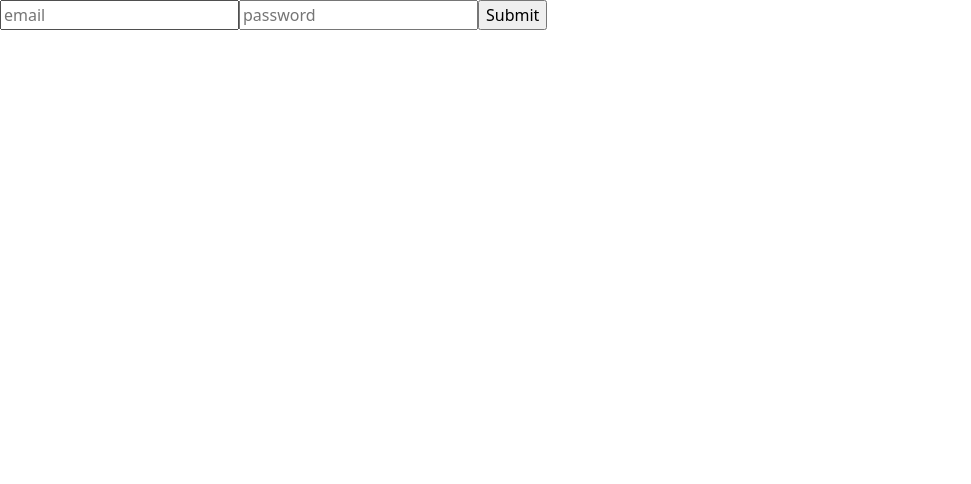
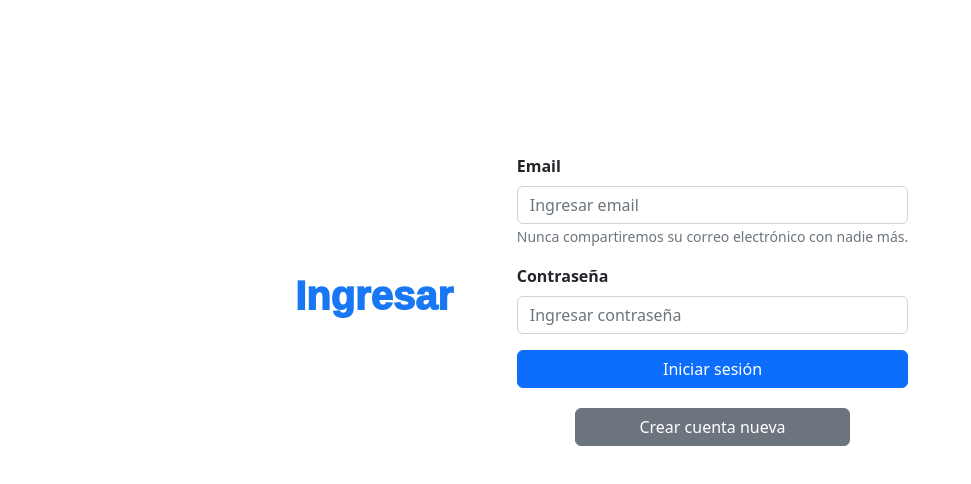
Before and after one commit to rodrigoc89/House-of-Dev-, a React (Vite) app in the folder client/: page /login in a window 1280 px wide. Shown: the top 484 px of the page, without its empty margins (0-971 px from the left). Built offline with nearby package versions, Linux system fonts and the light colour scheme.

Commit message:
feat estilos navbar login

```diff
--- a/client/src/ components/login.jsx
+++ /dev/null
@@ -1,51 +0,0 @@
-import React, { useState } from "react";
-import axios from "axios";
-import { useNavigate } from "react-router-dom";
-const Login = () => {
-  const [email, setEmail] = useState("");
-  const [password, setPassword] = useState("");
-  const navigate = useNavigate();
-
-  const handleSubmit = (e) => {
-    e.preventDefault();
-    console.log(email, password);
-    axios
-      .post(
-        "http://localhost:3001/api/user/login",
-        {
-          email: email,
-          password: password,
-        },
-        { withCredentials: true }
-      )
-      .then((res) => {
-        navigate("/");
-      })
-      .catch((error) => console.log(error, "no funciona"));
-  };
-
-  return (
-    <div>
-      <form onSubmit={handleSubmit}>
-        <label htmlFor="Email"></label>
-        <input
-          type="email"
-          name="Email"
-          required={true}
-          placeholder="email"
-          onChange={(e) => setEmail(e.target.value)}
-        />
-        <input
-          type="password"
-          name="password"
-          required={true}
-          placeholder="password"
-          onChange={(e) => setPassword(e.target.value)}
-        />
-        <input type="submit" name="register" />
-      </form>
-    </div>
-  );
-};
-
-export default Login;
--- /dev/null
+++ b/client/src/ components/login/login.css
@@ -0,0 +1,3 @@
+body{
+    background-color:#FE4236 ;
+}
--- /dev/null
+++ b/client/src/ components/login/login.jsx
@@ -0,0 +1,66 @@
+import React, { useState } from "react";
+import axios from "axios";
+import { Link, useNavigate } from "react-router-dom";
+import Button from 'react-bootstrap/Button';
+import Form from 'react-bootstrap/Form';
+import { useDispatch } from "react-redux";
+import { setUser } from "../state/user";
+
+const Login = () => {
+  const [email, setEmail] = useState("");
+  const [password, setPassword] = useState("");
+  const navigate = useNavigate();
+  const dispatch= useDispatch()
+
+  const handleSubmit = (e) => {
+    e.preventDefault();
+    console.log(email, password);
+    axios
+      .post(
+        "http://localhost:3001/api/user/login",
+        {
+          email: email,
+          password: password,
+        },
+        { withCredentials: true }
+      )
+      .then((data) => {
+        dispatch(setUser(data))
+        console.log(data);
+        navigate("/");
+      })
+      .catch((error) => console.log(error, "no funciona"));
+  };
+
+  return (
+    <>
+    <div style={{backgroundColor:"white", height:"370px", width:"50%", display:"flex", alignItems:"center", marginTop:"9%",marginLeft:"22%", justifyContent:"center", borderRadius:"20px"}}>
+    <h1 style={{marginRight:"10%", fontWeight:"1000", fontSize:"250%", fontFamily:"sans-serif", color:"#1877f2"}}>Ingresar</h1>
+    <Form  onSubmit={handleSubmit}>
+
+      <Form.Group className="mb-3" controlId="formBasicEmail">
+        <Form.Label style={{fontWeight:"bold"}}>Email</Form.Label>
+        <Form.Control onChange={(e) => setEmail(e.target.value)} type="email" placeholder="Ingresar email"/>
+        <Form.Text className="text-muted">
+        Nunca compartiremos su correo electrónico con nadie más.
+        </Form.Text>
+      </Form.Group>
+      <Form.Group className="mb-3" controlId="formBasicPassword">
+        <Form.Label style={{fontWeight:"bold"}}>Contraseña</Form.Label>
+        <Form.Control onChange={(e) => setPassword(e.target.value)} type="password"  placeholder="Ingresar contraseña"/>
+      </Form.Group>
+      <Button style={{width:"100%"}} variant="primary" type="submit">
+        Iniciar sesión
+      </Button>
+      <Link to={"/register"}>
+      <Button style={{width:"70%", marginTop:"5%", marginLeft:"15%"}} variant="secondary" type="submit">
+        Crear cuenta nueva
+      </Button>
+      </Link>
+    </Form>
+    </div>
+    </>
+  );
+};
+
+export default Login;
--- a/client/src/ components/navbar.jsx
+++ b/client/src/ components/navbar/navbar.jsx
@@ -5,8 +5,12 @@ import Form from "react-bootstrap/Form";
 import Nav from "react-bootstrap/Nav";
 import Navbar from "react-bootstrap/Navbar";
 import NavDropdown from "react-bootstrap/NavDropdown";
+import {useSelector, useDispatch} from "react-redux"
 
 function NavbarUser() {
+  const user = useSelector((state)=>state.user)
+  const dispatch= useDispatch()
+  console.log(user);
   const handleLogout = () => {
     axios
       .post(
@@ -18,7 +22,7 @@ function NavbarUser() {
       .catch((error) => console.log(error));
   };
   return (
-    <Navbar bg="light" expand="lg">
+    <Navbar style={{backgroundColor:"#1877f2"}} expand="lg" >
       <Container fluid>
         <Navbar.Brand href="#">Navbar scroll</Navbar.Brand>
         <Navbar.Toggle aria-controls="navbarScroll" />
@@ -45,9 +49,6 @@ function NavbarUser() {
               </NavDropdown.Item>
             </NavDropdown>
             {/* para el login */}
-            <Nav.Link href="#" disabled>
-              Link
-            </Nav.Link>
           </Nav>
           <Form className="d-flex">
             <Form.Control
@@ -61,6 +62,7 @@ function NavbarUser() {
         </Navbar.Collapse>
       </Container>
     </Navbar>
+
   );
 }
 
--- a/client/src/ components/register.jsx
+++ b/client/src/ components/register/register.jsx
@@ -1,6 +1,5 @@
 import axios from "axios";
 import React, { useState } from "react";
-
 import Button from "react-bootstrap/Button";
 import Col from "react-bootstrap/Col";
 import Form from "react-bootstrap/Form";
@@ -27,7 +26,7 @@ function FormRegister() {
         },
         { withCredentials: true }
       )
-      .then(() => {
+      .then((data) => {
         navigate("/login");
       })
       .catch((error) => console.log(error));
--- /dev/null
+++ b/client/src/ components/state/store.js
@@ -0,0 +1,12 @@
+import { configureStore } from "@reduxjs/toolkit";
+import logger from "redux-logger";
+import userReducer from "./user";
+
+const store = configureStore({
+  middleware: (getDefaultMiddleware) => getDefaultMiddleware().concat(logger),
+  reducer: {
+    user: userReducer,
+  },
+});
+
+export default store;
--- /dev/null
+++ b/client/src/ components/state/user.js
@@ -0,0 +1,13 @@
+import { createAction,createReducer } from "@reduxjs/toolkit";
+
+export const setUser=createAction('SET_USER')
+
+const initialstate={}
+
+const reducer = createReducer(initialstate,{
+    [setUser]: (state,action)=>{
+        return action.payload;
+    }
+})
+
+export default reducer;
--- a/client/src/commons/home.jsx
+++ b/client/src/commons/home.jsx
@@ -1,4 +1,4 @@
-import NavbarUser from "../ components/navbar";
+import NavbarUser from "../ components/navbar/navbar";
 
 const Home = () => {
   return (
--- a/client/src/main.jsx
+++ b/client/src/main.jsx
@@ -1,12 +1,16 @@
 import React from "react";
 import ReactDOM from "react-dom/client";
+import store from "./ components/state/store";
 import App from "./App";
+import { Provider } from "react-redux";
 import { BrowserRouter } from "react-router-dom";
 
 ReactDOM.createRoot(document.getElementById("root")).render(
   <React.StrictMode>
     <BrowserRouter>
+    <Provider store={store}>
       <App />
+      </Provider>
     </BrowserRouter>
   </React.StrictMode>
 );
```
Also changed, not shown: client/package.json (+9 -1 lines), client/src/App.jsx (+3 -5 lines), 1 other file (tests, documents, lock files or other folders).
